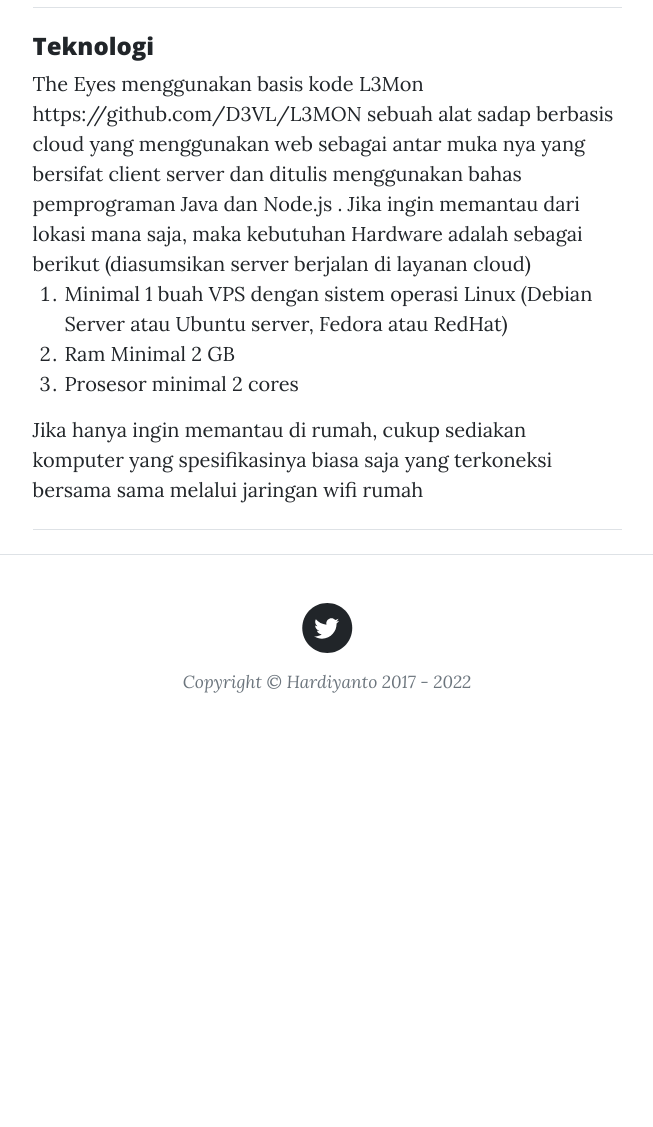
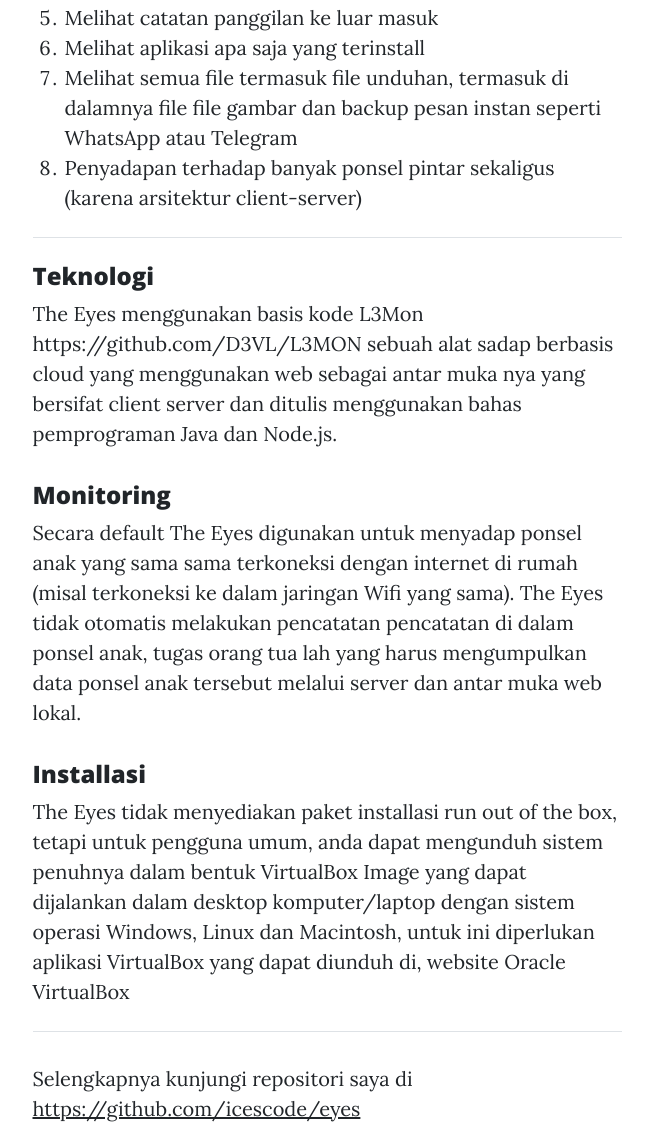
Before and after one commit to icescode/web-static, a plain HTML site: page index.html in a window 1280 px wide. Shown: the part 817-1944 px from the top of the page, without its empty margins (313-966 px from the left). Before the commit the page ends 1560 px from the top, so only its background shows below. Drawn offline with nearby package versions, Linux system fonts and the light colour scheme.

Commit message:
update index

```diff
--- a/index.html
+++ b/index.html
@@ -5,7 +5,7 @@
         <meta name="viewport" content="width=device-width, initial-scale=1, shrink-to-fit=no" />
         <meta name="description" content="Alat sadap ponsel anak"/>
         <meta name="author" content="" />
-        <title>a hardi's Project,The Eyes,alat sadap ponsel untuk monitoring perangkat anak</title>
+        <title>a Hardi's Project, The Eyes,alat sadap ponsel untuk monitoring perangkat anak</title>
         <link rel="icon" type="image/x-icon" href="assets/favicon.ico" />
         <script src="https://use.fontawesome.com/releases/v6.1.0/js/all.js" crossorigin="anonymous"></script>
         <link href="https://fonts.googleapis.com/css?family=Lora:400,700,400italic,700italic" rel="stylesheet" type="text/css" />
@@ -24,9 +24,13 @@
                         <h3>The Eyes</h3>
                         <hr class="my-4" />
                         <h4>Pengantar</h4>
-                        The Eyes adalah sebuah alat sadap yang dapat digunakan oleh para orang tua untuk menyadap ponsel pintar anak anaknya yang dibawah umur
-                        dengan tujuan agar orang tua memiliki hak akses penuh monitoring terhadap kegiatan kegiatan anaknya tanpa diketahui. Walaupun diperuntukan untuk memonitoring
-                        lewat belakang (malware), alat sadap ini juga memiliki kapabilitas seperti :
+                        The Eyes adalah sebuah alat sadap yang dapat digunakan oleh para orang tua untuk menyadap <strong>ponsel Android</strong> milik anak anaknya
+                        yang dibawah umur (atau tergantung keinginan) dengan tujuan seperti beberapa skenario di bawah ini : <p/>
+                        <ol>
+                            <li>Jika terjadi hal hal yang tidak diinginkan misalnya anak hilang, terjadi tindakan kriminal terhadap anak ataupun hal sejenisnya orang tua setidaknya sudah memiliki data data aktifitas aktifitas yang mungkin saja dapat membantu menyingkap masalah tersebut</li>
+                            <li>orang tua memiliki hak akses penuh dalam memonitor kegiatan kegiatan anaknya tanpa diketahui</li>
+                        </ol>
+                        The Eyes memiliki beberapa fitur utama, yaitu <p/>
                         <ol>
                             <li>GPS Logging (mengetahui lokasi dimana keberadaan anak berdasarkan posisi perangat)</li>
                             <li>Melakukan rekaman lewat Mic</li>
@@ -41,20 +45,31 @@
                     <hr class="my-4" />
                     <div class="post-preview">
                         <h4>Teknologi</h4>
-                        The Eyes menggunakan basis kode L3Mon <a href="https://github.com/D3VL/L3MON" target="_blank">https://github.com/D3VL/L3MON</a> sebuah
-                        alat sadap berbasis cloud yang menggunakan web sebagai antar muka nya yang bersifat client server dan ditulis menggunakan bahas pemprograman
-                        Java dan Node.js . Jika ingin memantau dari lokasi mana saja, maka kebutuhan Hardware adalah sebagai berikut (diasumsikan server berjalan di layanan cloud)
-                        <ol>
-                            <li>Minimal 1 buah VPS dengan sistem operasi Linux (Debian Server atau Ubuntu server, Fedora atau RedHat)</li>
-                            <li>Ram Minimal 2 GB</li>
-                            <li>Prosesor minimal 2 cores</li>
-                        </ol>
-                        Jika hanya ingin memantau di rumah, cukup sediakan komputer yang spesifikasinya biasa saja yang terkoneksi bersama sama melalui jaringan wifi rumah
+                        The Eyes menggunakan basis kode L3Mon https://github.com/D3VL/L3MON sebuah alat sadap berbasis cloud yang menggunakan web
+                        sebagai antar muka nya yang bersifat client server dan ditulis menggunakan bahas pemprograman Java dan Node.js.
+                    </div>
+                    <div class="post-preview">
+                        <p/>
+                        <h4>Monitoring</h4>
+                        Secara default The Eyes digunakan untuk menyadap ponsel anak yang sama sama terkoneksi dengan internet
+                        di rumah (misal terkoneksi ke dalam jaringan Wifi yang sama). The Eyes tidak otomatis melakukan pencatatan pencatatan di dalam ponsel anak,
+                        tugas orang tua lah yang harus mengumpulkan data ponsel anak tersebut melalui server dan antar muka web lokal.
+                    </div>
+                    <div class="post-preview">
+                        <p/>
+                        <h4>Installasi</h4>
+                        The Eyes tidak menyediakan paket installasi run out of the box, tetapi untuk pengguna umum,
+                        anda dapat mengunduh sistem penuhnya dalam bentuk VirtualBox Image yang dapat dijalankan dalam desktop komputer/laptop
+                        dengan sistem operasi Windows, Linux dan Macintosh,
+                        untuk ini diperlukan aplikasi VirtualBox yang dapat diunduh di,
+                        <a href="https://www.virtualbox.org/" target="_blank">website Oracle VirtualBox</a>
                     </div>
                     <hr class="my-4" />
-
+                    <p class="post-meta">
+                        Selengkapnya kunjungi repositori saya di <a href="https://github.com/icescode/eyes" target="_blank">https://github.com/icescode/eyes</a>
+                    </p>
                 </div>
-            </div>
+                </div>
             </div>
             </div>
         </div>
```
